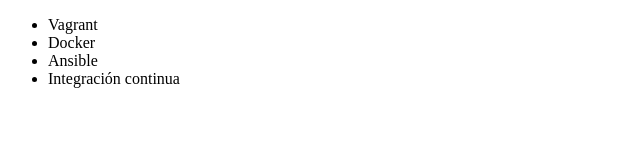
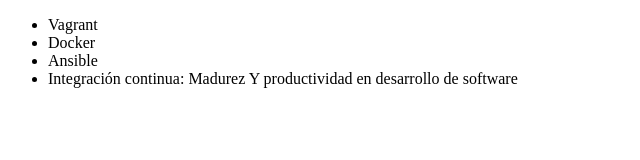
Before and after one commit to vicente527/cursoAlura, a plain HTML site: page index.html in a window 1280 px wide. Shown: the whole page, without its empty margins (0-640 px from the left). Drawn offline with Linux system fonts and the light colour scheme.

Commit message:
renombrando curso de Integracion Continua

```diff
--- a/index.html
+++ b/index.html
@@ -9,7 +9,7 @@
          <li> Vagrant </li>
          <li> Docker </li>
          <li> Ansible </li>
-         <li> Integración continua</li>
+         <li> Integración continua: Madurez Y productividad en desarrollo de software</li>
      </ul>
 </body>
 </html>
```
